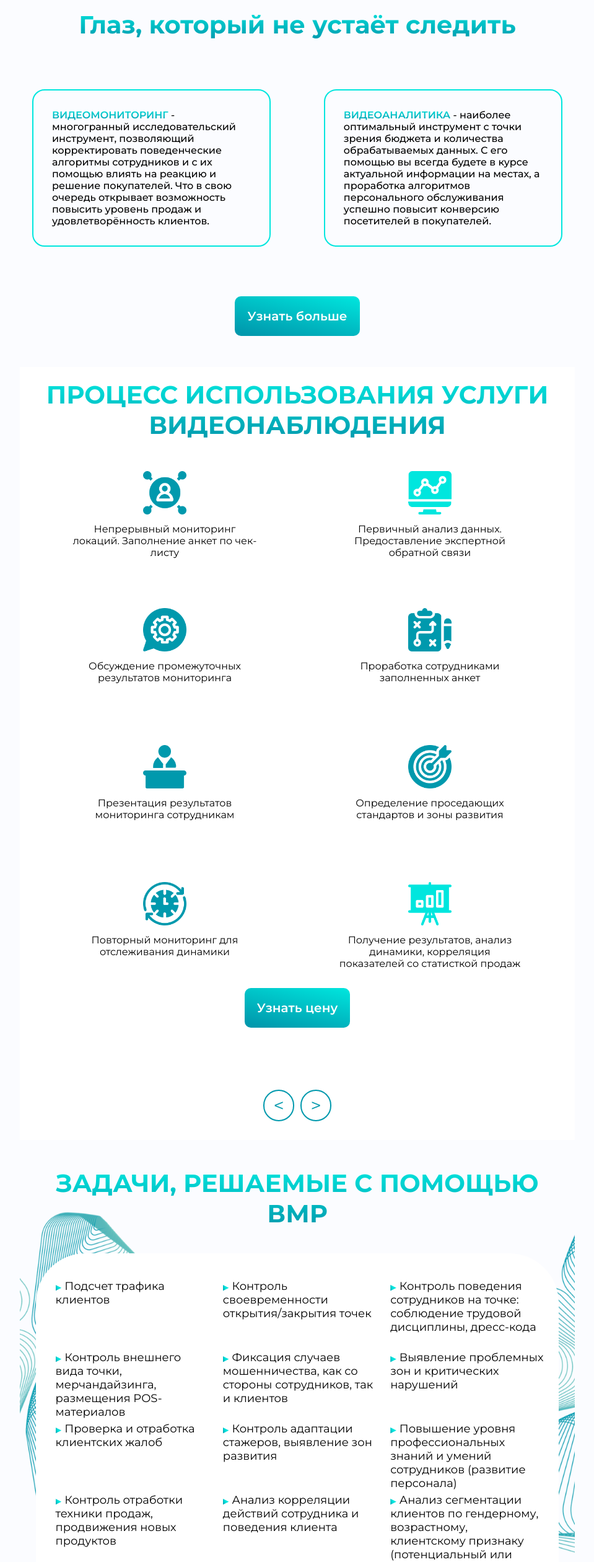
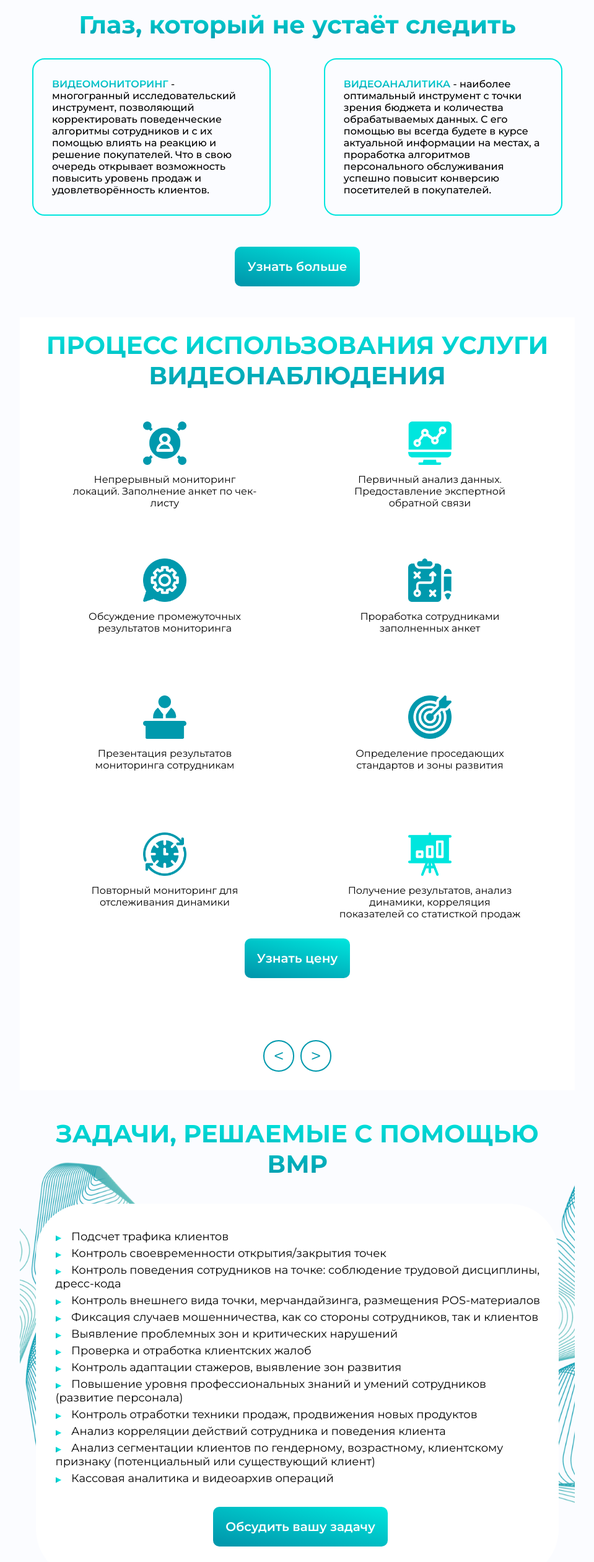
Before and after one commit to artemanz/vmr, a React (Create React App) app: page / in a window 1280 px wide. Shown: the part 259-2779 px from the top of the page at 62% size, without its empty margins (160-1119 px from the left). Built offline with nearby package versions, Linux system fonts and the light colour scheme.

Commit message:
поправил блок 1

```diff
--- a/src/components/Block1/Block1.module.scss
+++ b/src/components/Block1/Block1.module.scss
@@ -25,6 +25,9 @@
       text-align: center;
       margin-bottom: 80px;
       font-size: 40px;
+      @media screen and (min-width: 1000px) {
+        margin-bottom: 30px;
+      }
       font-weight: 700;
       background: linear-gradient(
         180deg,
@@ -45,6 +48,9 @@
       display: flex;
       justify-content: space-between;
       margin-bottom: 80px;
+      @media screen and (min-width: 1000px) {
+        margin-bottom: 50px;
+      }
       .Block1__column {
         font-weight: 500;
         max-width: 45%;
--- a/src/components/Block5/Block5.module.scss
+++ b/src/components/Block5/Block5.module.scss
@@ -52,7 +52,7 @@
       max-width: 100%;
       list-style-type: none;
       display: none;
-      @media screen and (min-width:768px) {
+      @media screen and (min-width:1200px) {
         display: grid;
         margin: auto;
         grid-template-columns: repeat(3, 1fr);
@@ -61,9 +61,16 @@
         justify-items: normal;
         align-items: start;
       }
+      @media screen and (min-width:768px) {
+        display: block;
+        margin-bottom: 20px;
+      }
       li {
         font-size: 18px;
         margin-bottom: 10px;
+        @media screen and (min-width:768px) {
+          margin-bottom: 15px;
+        }
 
         &::before {
           content: "▶";
```
